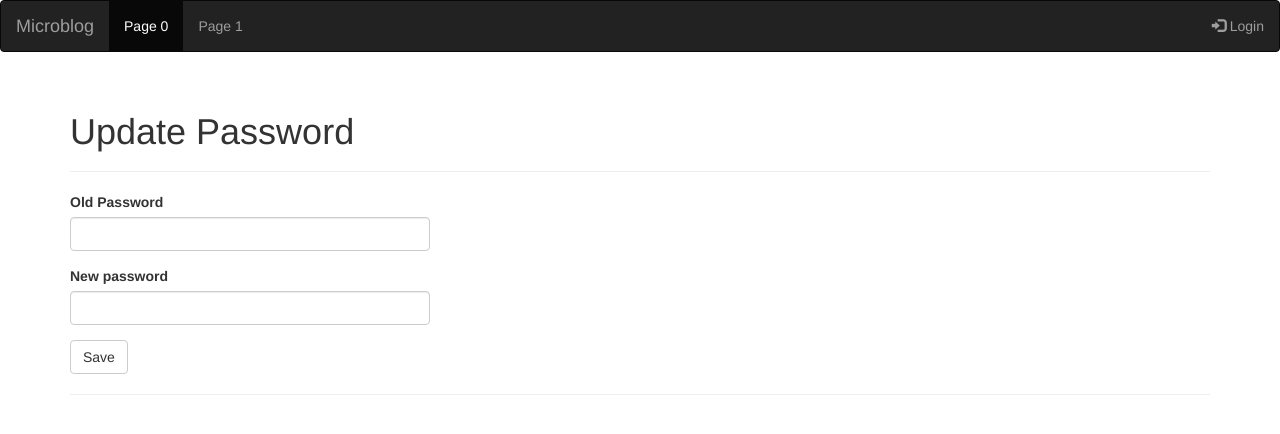
After one commit to JPGITHUB1519/flask-training, a Flask app: page /auth/update-password in a window 1280 px wide. The commit adds this page. Shown: the top 434 px of the page. Run offline with Flask 2, Linux system fonts and the light colour scheme; parts of the project's set-up code (start-up, migrations or seed data) failed here and were passed over; some libraries are stand-ins or nearby versions.

Commit message:
[flask-megat-book] - update password

```diff
--- a/flask-megatutorial/microblog/app/auth/forms.py
+++ b/flask-megatutorial/microblog/app/auth/forms.py
@@ -1,4 +1,5 @@
 from flask_wtf import Form
+from flask_login import current_user
 from wtforms import StringField, PasswordField, BooleanField, SubmitField
 from wtforms.validators import Required, Email, Length, Regexp, EqualTo
 from wtforms import ValidationError
@@ -27,3 +28,12 @@ class RegistrationForm(Form):
 	def validate_nickname(self, field):
 		if User.query.filter_by(nickname=field.data).first():
 			raise ValidationError('Username already in use')
+
+class UpdatePasswordForm(Form):
+	old_password = PasswordField('Old Password', validators=[Required()])
+	new_password = PasswordField('New password', validators=[Required()])
+	submit = SubmitField('Save')
+
+	def validate_old_password(self, field):
+		if not current_user.verify_password(field.data):
+			raise ValidationError('The Old Password you entered is not correct')
--- a/flask-megatutorial/microblog/app/auth/views.py
+++ b/flask-megatutorial/microblog/app/auth/views.py
@@ -2,7 +2,7 @@ from flask import render_template, redirect, request, url_for, flash
 from flask_login import login_user, logout_user, login_required, current_user
 from . import auth
 from ..models import User
-from .forms import LoginForm, RegistrationForm
+from .forms import LoginForm, RegistrationForm, UpdatePasswordForm
 from .. import db
 from ..emails import send_email
 from ..debugging import printd
@@ -76,5 +76,17 @@ def unconfirmed():
 def resend_confirmation():
 	token =  current_user.generate_confirmation_token()
 	send_email(current_user.email, 'Confirm your account', 'auth/email/confirm', user=current_user, token=token)
-	flash('A new confirmation email has been sent to you by email')
-	return redirect(url_for('main.index'))
+	flash('A new confirmation email has been sent to you by email', "success")
+	return redirect(url_for('main.index')),
+
+@auth.route('/update-password', methods=['GET', 'POST'])
+def update_password():
+	form = UpdatePasswordForm()
+	if form.validate_on_submit():
+		current_user.password = form.new_password.data
+		db.session.add(current_user)
+		db.session.commit()
+		flash('Your Password was updated correctly', "success")
+		return redirect(url_for('main.index'))
+
+	return render_template('/auth/update_password.html', form=form)
--- a/flask-megatutorial/microblog/app/main/views.py
+++ b/flask-megatutorial/microblog/app/main/views.py
@@ -1,9 +1,10 @@
 from flask import render_template, flash, redirect, current_app
-from flask_login import login_required
+from flask_login import login_required, current_user
 from . import main
 from .. import db
 from .forms import LoginForm
 from ..emails import send_email
+from ..debugging import printd
 
 @main.route('/')
 @main.route('/index')
--- /dev/null
+++ b/flask-megatutorial/microblog/app/templates/auth/update_password.html
@@ -0,0 +1,14 @@
+{% extends "base.html" %}
+{% import "bootstrap/wtf.html" as wtf %}
+
+{% block page_content %}
+	<div class="page-header">
+		<h1>Update Password</h1>
+	</div>
+
+	<div class="row">
+		<div class="col-xs-4">
+			{{ wtf.quick_form(form) }}
+		</div>
+	</div>
+{% endblock %}
--- a/flask-megatutorial/microblog/app/templates/base.html
+++ b/flask-megatutorial/microblog/app/templates/base.html
@@ -7,7 +7,6 @@
 	{% else %}
 		<title>Welcome to the Microblog</title>
 	{% endif %}
-	<!-- <link rel="stylesheet" type="text/css" href=""> -->
 {% endblock %}
 
 
@@ -23,9 +22,15 @@
 	    </ul>
 	    <ul class="nav navbar-nav navbar-right">
 		{% if current_user.is_authenticated %}
-			<li><a href="{{ url_for('auth.logout') }}">Logout</a></li>
+			<li class="dropdown">
+				<a class="dropdown-toggle" data-toggle="dropdown" href="#"><span class="glyphicon glyphicon-user"> </span> Account <span class="caret"></span></a>
+				<ul class="dropdown-menu">
+					<li><a href="{{ url_for('auth.update_password') }}"><span class="glyphicon glyphicon-edit"> Update-Password</a></li>
+					<li><a href="{{ url_for('auth.logout') }}"><span class="glyphicon glyphicon-log-out"> Logout</a></li>
+				</ul>
+			</li>
 		{% else %}
-			<li><a href="{{ url_for('auth.login') }}">Login</a></li>
+			<li></span><a href="{{ url_for('auth.login') }}"><span class="glyphicon glyphicon-log-in"></span> Login</a></li>
 		{% endif %}
 		</ul>
 	  </div>
@@ -34,16 +39,18 @@
 
 {% block content %}
 	<div class="container">
+		{% with messages = get_flashed_messages(with_categories=true) %}
+		  	<!-- Categories: success (green), info (blue), warning (yellow), danger (red) -->
+			{% if messages %}
+				{% for category, message in messages %}
+					<div class="alert alert-{{ category }} alert-dismissable" role="alert">
+						<button type="button" class="close" data-dismiss="alert" aria-label="Close"><span aria-hidden="true">&times;</span></button>
+						{{ message }}
+					</div>
+				{% endfor %}
+			{% endif %}
+		{% endwith %}
 		{% block page_content %}{% endblock %}
 		<hr>
-		{% with messages = get_flashed_messages() %}
-			{% if messages %}
-				<ul>
-					{% for message in messages %}
-						<li>{{ message }}</li>
-					{% endfor %}
-				</ul>
-			{% endif %}
-		{% endwith %}
 	</div>
 {% endblock %}
--- a/flask-megatutorial/microblog/app/templates/index.html
+++ b/flask-megatutorial/microblog/app/templates/index.html
@@ -1,6 +1,6 @@
 {% extends "base.html" %}
 
-{% block content %}
+{% block page_content %}
 	<!-- <h1>Hi, {{ user.nickname }}</h1> -->
 	<h1>Hi,
 	{% if current_user.is_authenticated %}
```
Also changed, not shown: flask-megatutorial/microblog/app.db, 3 other files.
